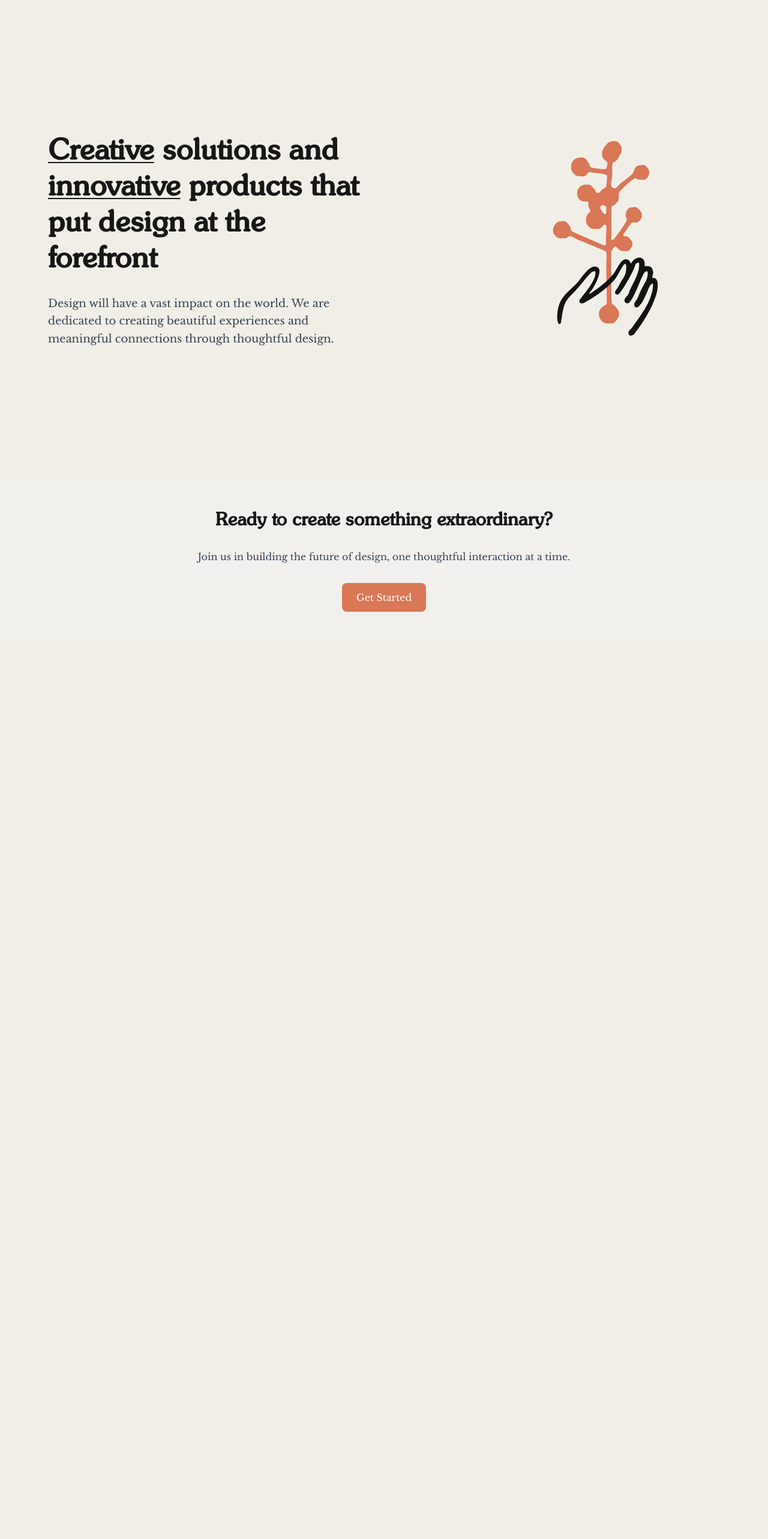
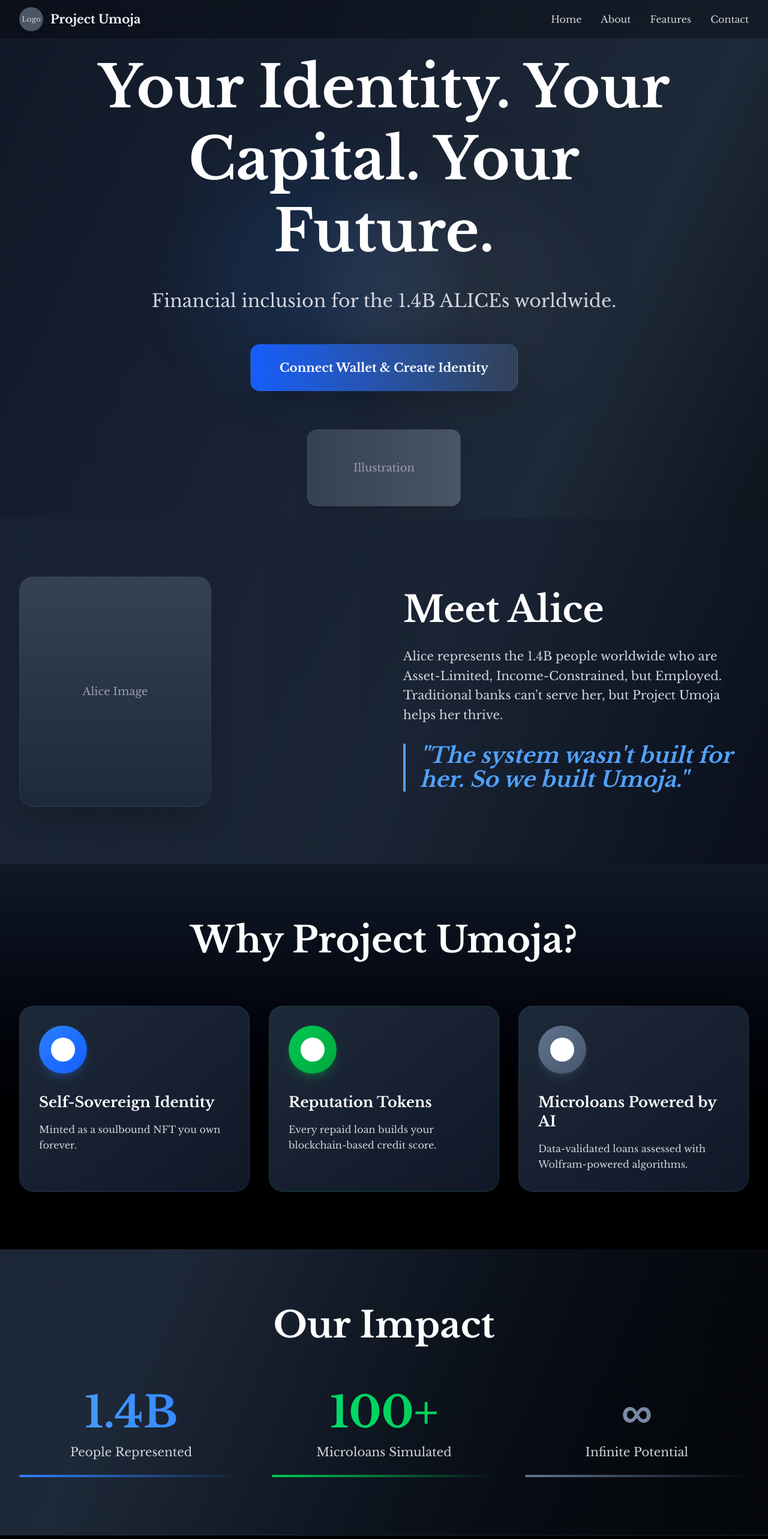
Before and after one commit to kofi-bhr/htn-project, a Next.js app: page / in a window 1280 px wide. Shown: the top 2566 px of the page at 60% size. Before the commit the page ends 1068 px from the top, so only its background shows below. Built offline with nearby package versions, Linux system fonts and the light colour scheme.

Commit message:
Add landing page with hero, Alice story, features, and footer

```diff
--- a/src/app/globals.css
+++ b/src/app/globals.css
@@ -30,6 +30,10 @@
   }
 }
 
+html {
+  scroll-behavior: smooth;
+}
+
 body {
   background: var(--background);
   color: var(--foreground);
--- a/src/app/page.tsx
+++ b/src/app/page.tsx
@@ -1,89 +1,198 @@
-"use client";
+export default function Home() {
+  return (
+    <div className="min-h-screen bg-gradient-to-br from-gray-900 via-gray-800 to-black">
+      {/* Header */}
+      <header className="sticky top-0 z-50 bg-black/30 backdrop-blur-md border-b border-gray-700/30">
+        <div className="max-w-7xl mx-auto px-4 sm:px-6 lg:px-8">
+          <div className="flex items-center justify-between h-16">
+            {/* Logo */}
+            <div className="flex items-center space-x-3">
+              <div className="w-10 h-10 bg-gray-600 rounded-full flex items-center justify-center shadow-lg">
+                <span className="text-xs font-medium text-gray-300">Logo</span>
+              </div>
+              <span className="text-xl font-bold text-white">Project Umoja</span>
+            </div>
 
-import Lottie from 'lottie-react';
-import { useEffect, useState } from 'react';
+            {/* Navigation */}
+            <nav className="hidden md:flex space-x-8">
+              <a href="#home" className="text-gray-300 hover:text-blue-400 font-medium transition-colors duration-300">Home</a>
+              <a href="#about" className="text-gray-300 hover:text-blue-400 font-medium transition-colors duration-300">About</a>
+              <a href="#features" className="text-gray-300 hover:text-blue-400 font-medium transition-colors duration-300">Features</a>
+              <a href="#contact" className="text-gray-300 hover:text-blue-400 font-medium transition-colors duration-300">Contact</a>
+            </nav>
+          </div>
+        </div>
+      </header>
 
-export default function Home() {
-  const [animationData, setAnimationData] = useState(null);
+      {/* Hero Section */}
+      <section id="home" className="relative min-h-screen flex items-center justify-center px-4 sm:px-6 lg:px-8 overflow-hidden">
+        {/* Subtle Background Effects */}
+        <div className="absolute inset-0">
+          <div className="absolute top-1/4 left-1/4 w-96 h-96 bg-blue-500/10 rounded-full blur-3xl animate-pulse"></div>
+          <div className="absolute bottom-1/4 right-1/4 w-96 h-96 bg-gray-500/10 rounded-full blur-3xl animate-pulse delay-1000"></div>
+          <div className="absolute top-1/2 left-1/2 transform -translate-x-1/2 -translate-y-1/2 w-64 h-64 bg-slate-500/10 rounded-full blur-2xl animate-pulse delay-500"></div>
+        </div>
 
-  useEffect(() => {
-    fetch('/assets/homepage.json')
-      .then(response => response.json())
-      .then(data => setAnimationData(data))
-      .catch(error => console.error('Error loading animation:', error));
-  }, []);
+        <div className="relative text-center max-w-5xl mx-auto z-10">
+          <h1 className="text-5xl sm:text-6xl lg:text-7xl xl:text-8xl font-black text-white mb-8 leading-tight">
+            Your Identity. Your Capital. Your Future.
+          </h1>
 
-  return (
-    <div className="min-h-screen bg-[#f0eee6] text-[#171717]">
-      {/* Main Content Area */}
-      <div className="px-8 py-20 sm:px-20">
-        <div className="max-w-7xl mx-auto">
-          <div className="grid lg:grid-cols-2 gap-16 items-center min-h-[80vh]">
+          <p className="text-xl sm:text-2xl lg:text-3xl text-gray-300 mb-12 font-light max-w-4xl mx-auto leading-relaxed">
+            Financial inclusion for the 1.4B ALICEs worldwide.
+          </p>
 
-            {/* Left Section - Text */}
+          <button className="group relative inline-flex items-center justify-center px-12 py-6 text-xl font-bold text-white bg-gradient-to-r from-blue-600 to-slate-700 rounded-2xl shadow-2xl hover:shadow-blue-500/20 transform hover:scale-105 transition-all duration-300 ease-out focus:outline-none focus:ring-4 focus:ring-blue-400/30 border border-blue-500/20">
+            <span className="relative z-10">
+              Connect Wallet & Create Identity
+            </span>
+            <div className="absolute inset-0 bg-gradient-to-r from-blue-500 to-slate-600 rounded-2xl opacity-0 group-hover:opacity-100 transition-opacity duration-300"></div>
+          </button>
+
+          {/* Illustration Placeholder */}
+          <div className="mt-16 flex justify-center">
+            <div className="w-64 h-32 bg-gradient-to-r from-gray-700 to-gray-600 rounded-2xl flex items-center justify-center border border-gray-600/30 shadow-xl">
+              <span className="text-gray-400 text-lg font-medium">Illustration</span>
+            </div>
+          </div>
+        </div>
+      </section>
+
+      {/* Alice's Story Section */}
+      <section id="about" className="py-24 bg-gradient-to-r from-gray-800/50 to-gray-900/50 backdrop-blur-sm">
+        <div className="max-w-7xl mx-auto px-4 sm:px-6 lg:px-8">
+          <div className="grid lg:grid-cols-2 gap-16 items-center">
+            {/* Image Placeholder */}
+            <div className="flex justify-center lg:justify-start">
+              <div className="w-80 h-96 bg-gradient-to-b from-gray-700 to-gray-800 rounded-3xl flex items-center justify-center border border-gray-600/30 shadow-2xl">
+                <span className="text-gray-400 text-lg font-medium">Alice Image</span>
+              </div>
+            </div>
+
             <div className="space-y-8">
-              <h1
-                className="text-3xl sm:text-4xl lg:text-5xl font-bold leading-tight"
-                style={{ fontFamily: 'Sunset-Serial, serif' }}
-              >
-                <span className="underline decoration-2 underline-offset-4">Creative</span> solutions and{" "}
-                <span className="underline decoration-2 underline-offset-4">innovative</span> products that put design at the forefront
-              </h1>
+              <h2 className="text-5xl sm:text-6xl font-black text-white mb-8">
+                Meet Alice
+              </h2>
 
-              <p
-                className="text-base sm:text-lg text-gray-700 leading-relaxed max-w-2xl"
-                style={{ fontFamily: 'var(--font-libre-baskerville), serif' }}
-              >
-                Design will have a vast impact on the world. We are dedicated to creating beautiful experiences and meaningful connections through thoughtful design.
+              <p className="text-xl text-gray-300 leading-relaxed mb-8">
+                Alice represents the 1.4B people worldwide who are Asset-Limited, Income-Constrained, but Employed. Traditional banks can't serve her, but Project Umoja helps her thrive.
+              </p>
+
+              <blockquote className="text-3xl sm:text-4xl font-bold text-blue-400 italic border-l-4 border-blue-400 pl-6">
+                "The system wasn't built for her. So we built Umoja."
+              </blockquote>
+            </div>
+          </div>
+        </div>
+      </section>
+
+      {/* Features Section */}
+      <section id="features" className="py-24 bg-gradient-to-b from-gray-900 to-black">
+        <div className="max-w-7xl mx-auto px-4 sm:px-6 lg:px-8">
+          <div className="text-center mb-20">
+            <h2 className="text-5xl sm:text-6xl font-black text-white mb-6">
+              Why Project Umoja?
+            </h2>
+          </div>
+
+          <div className="grid md:grid-cols-3 gap-8">
+            {/* Feature 1 */}
+            <div className="group bg-gradient-to-br from-gray-800 to-gray-900 rounded-3xl p-8 border border-blue-500/20 hover:border-blue-400/40 shadow-2xl hover:shadow-blue-500/10 transform hover:-translate-y-2 transition-all duration-300">
+              <div className="w-20 h-20 bg-gradient-to-br from-blue-500 to-blue-600 rounded-full flex items-center justify-center mb-8 shadow-lg shadow-blue-500/25">
+                <div className="w-10 h-10 bg-white rounded-full"></div>
+              </div>
+              <h3 className="text-2xl font-bold text-white mb-4">
+                Self-Sovereign Identity
+              </h3>
+              <p className="text-gray-300 leading-relaxed">
+                Minted as a soulbound NFT you own forever.
               </p>
             </div>
 
-            {/* Right Section - Lottie Animation */}
-            <div className="flex justify-center lg:justify-end">
-              <div className="w-80 h-80 lg:w-96 lg:h-96">
-                {animationData ? (
-                  <Lottie
-                    animationData={animationData}
-                    loop={true}
-                    autoplay={true}
-                    style={{ width: '100%', height: '100%' }}
-                  />
-                ) : (
-                  <div className="w-full h-full bg-gray-200 rounded-lg flex items-center justify-center">
-                    <p className="text-gray-500">Loading animation...</p>
-                  </div>
-                )}
+            {/* Feature 2 */}
+            <div className="group bg-gradient-to-br from-gray-800 to-gray-900 rounded-3xl p-8 border border-green-500/20 hover:border-green-400/40 shadow-2xl hover:shadow-green-500/10 transform hover:-translate-y-2 transition-all duration-300">
+              <div className="w-20 h-20 bg-gradient-to-br from-green-500 to-green-600 rounded-full flex items-center justify-center mb-8 shadow-lg shadow-green-500/25">
+                <div className="w-10 h-10 bg-white rounded-full"></div>
               </div>
+              <h3 className="text-2xl font-bold text-white mb-4">
+                Reputation Tokens
+              </h3>
+              <p className="text-gray-300 leading-relaxed">
+                Every repaid loan builds your blockchain-based credit score.
+              </p>
+            </div>
+
+            {/* Feature 3 */}
+            <div className="group bg-gradient-to-br from-gray-800 to-gray-900 rounded-3xl p-8 border border-slate-500/20 hover:border-slate-400/40 shadow-2xl hover:shadow-slate-500/10 transform hover:-translate-y-2 transition-all duration-300">
+              <div className="w-20 h-20 bg-gradient-to-br from-slate-500 to-slate-600 rounded-full flex items-center justify-center mb-8 shadow-lg shadow-slate-500/25">
+                <div className="w-10 h-10 bg-white rounded-full"></div>
+              </div>
+              <h3 className="text-2xl font-bold text-white mb-4">
+                Microloans Powered by AI
+              </h3>
+              <p className="text-gray-300 leading-relaxed">
+                Data-validated loans assessed with Wolfram-powered algorithms.
+              </p>
             </div>
           </div>
         </div>
-      </div>
+      </section>
 
-      {/* Bottom Section */}
-      <div className="px-8 py-12 sm:px-20 bg-gray-100/50">
-        <div className="max-w-7xl mx-auto">
-          <div className="text-center">
-            <h2
-              className="text-2xl sm:text-3xl font-bold mb-8"
-              style={{ fontFamily: 'Sunset-Serial, serif' }}
-            >
-              Ready to create something extraordinary?
+      {/* Impact Section */}
+      <section className="py-24 bg-gradient-to-r from-gray-800/30 to-gray-900/30">
+        <div className="max-w-7xl mx-auto px-4 sm:px-6 lg:px-8">
+          <div className="text-center mb-20">
+            <h2 className="text-5xl sm:text-6xl font-black text-white mb-6">
+              Our Impact
             </h2>
-            <p
-              className="text-base text-gray-700 mb-8 max-w-2xl mx-auto"
-              style={{ fontFamily: 'var(--font-libre-baskerville), serif' }}
-            >
-              Join us in building the future of design, one thoughtful interaction at a time.
-            </p>
-            <button
-              className="bg-[#d97757] text-white px-6 py-3 rounded-lg text-base font-medium hover:bg-[#c66a4a] transition-colors"
-              style={{ fontFamily: 'var(--font-libre-baskerville), serif' }}
-            >
-              Get Started
-            </button>
+          </div>
+
+          <div className="grid md:grid-cols-3 gap-12">
+            {/* Stat 1 */}
+            <div className="text-center group">
+              <div className="text-6xl sm:text-7xl font-black text-transparent bg-gradient-to-r from-blue-400 to-blue-500 bg-clip-text mb-4 group-hover:scale-110 transition-transform duration-300">
+                1.4B
+              </div>
+              <p className="text-xl text-gray-300 font-medium">People Represented</p>
+              <div className="mt-6 h-1 bg-gradient-to-r from-blue-500 to-transparent rounded-full"></div>
+            </div>
+
+            {/* Stat 2 */}
+            <div className="text-center group">
+              <div className="text-6xl sm:text-7xl font-black text-transparent bg-gradient-to-r from-green-400 to-green-500 bg-clip-text mb-4 group-hover:scale-110 transition-transform duration-300">
+                100+
+              </div>
+              <p className="text-xl text-gray-300 font-medium">Microloans Simulated</p>
+              <div className="mt-6 h-1 bg-gradient-to-r from-green-500 to-transparent rounded-full"></div>
+            </div>
+
+            {/* Stat 3 */}
+            <div className="text-center group">
+              <div className="text-6xl sm:text-7xl font-black text-transparent bg-gradient-to-r from-slate-400 to-slate-500 bg-clip-text mb-4 group-hover:scale-110 transition-transform duration-300">
+                ∞
+              </div>
+              <p className="text-xl text-gray-300 font-medium">Infinite Potential</p>
+              <div className="mt-6 h-1 bg-gradient-to-r from-slate-500 to-transparent rounded-full"></div>
+            </div>
           </div>
         </div>
-      </div>
+      </section>
+
+      {/* Footer */}
+      <footer className="bg-black text-white py-16 border-t border-gray-800">
+        <div className="max-w-7xl mx-auto px-4 sm:px-6 lg:px-8">
+          <div className="flex flex-col sm:flex-row justify-between items-center">
+            <div className="mb-4 sm:mb-0">
+              <p className="text-gray-400 text-lg">
+                Built for Hack the Nest 2025.
+              </p>
+            </div>
+            <div>
+              <p className="text-xl font-bold text-white">Team Umoja</p>
+            </div>
+          </div>
+        </div>
+      </footer>
     </div>
   );
 }
```
